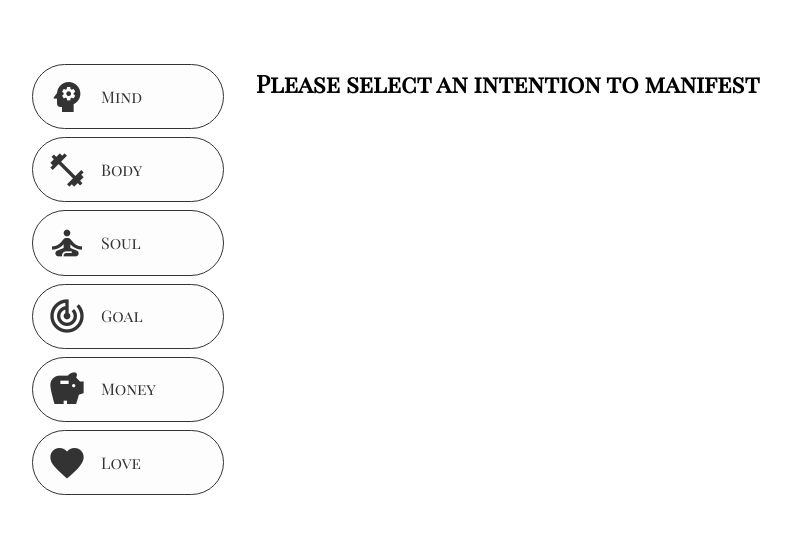
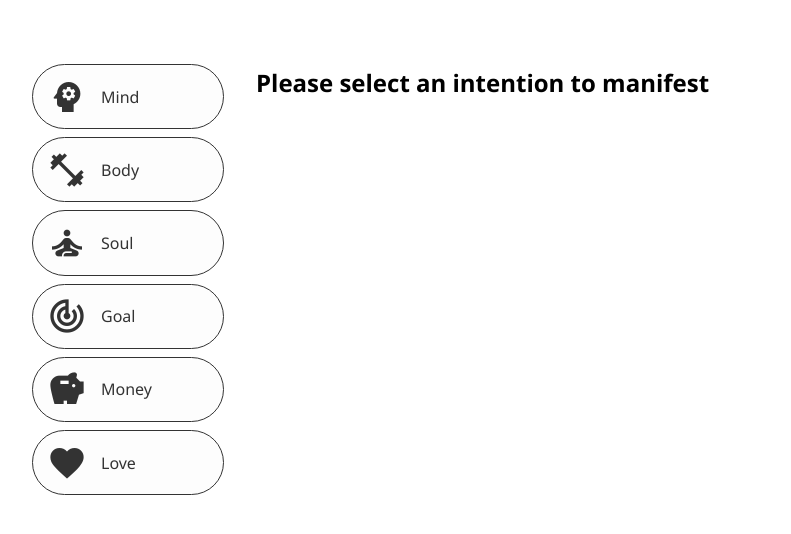
Before and after one commit to codetivated/manifest-todo-app, an Angular app: page / in a window 1280 px wide. Shown: the top 534 px of the page, without its empty margins (208-999 px from the left). Built offline with nearby package versions, Linux system fonts and the light colour scheme; a web font is replaced by a local one.

Commit message:
update font family

```diff
--- a/src/app/components/intentions/intention/intention.component.css
+++ b/src/app/components/intentions/intention/intention.component.css
@@ -5,19 +5,14 @@ article {
   background-color: var(--color-ivory-white);
 }
 
-h2 {
-  margin: 0;
-}
-
 time {
   color: var(--color-black);
-  font-family: 'Segoe UI', Tahoma, Geneva, Verdana, sans-serif;
 }
 
 p {
   font-size: 1rem;
-  font-family: 'Segoe UI', Tahoma, Geneva, Verdana, sans-serif;
 }
+
 
 .actions {
   text-align: right;
--- a/src/app/components/intentions/intentions.component.css
+++ b/src/app/components/intentions/intentions.component.css
@@ -18,7 +18,6 @@ h2 {
   font-size: 1.6rem;
   width: 60%;
   text-wrap: balance;
-  font-family: 'Playfair Display SC', serif;
   color: var(--color-deep-black);
 }
 
--- a/src/styles.css
+++ b/src/styles.css
@@ -20,18 +20,12 @@ html {
   height: 100%;
 }
 
-/* Apply Cabin Condensed to the whole site */
 body {
-  font-family: 'Playfair Display SC', serif;
+font-family: 'Segoe UI', Tahoma, Geneva, Verdana, sans-serif;
   color: var(--color-black);
   background-color: var(--color-white);
   margin: 0;
   padding: 0;
-}
-
-/* Use Playfair Display SC for titles */
-h1, h2, h3, h4, button, span {
-  font-family: 'Playfair Display SC', serif;
 }
 
 p {
@@ -40,7 +34,6 @@ p {
   margin: 0;
   padding: 0;
 }
-
 
 .iridescent-bg {
   border-radius: 200px;
```
